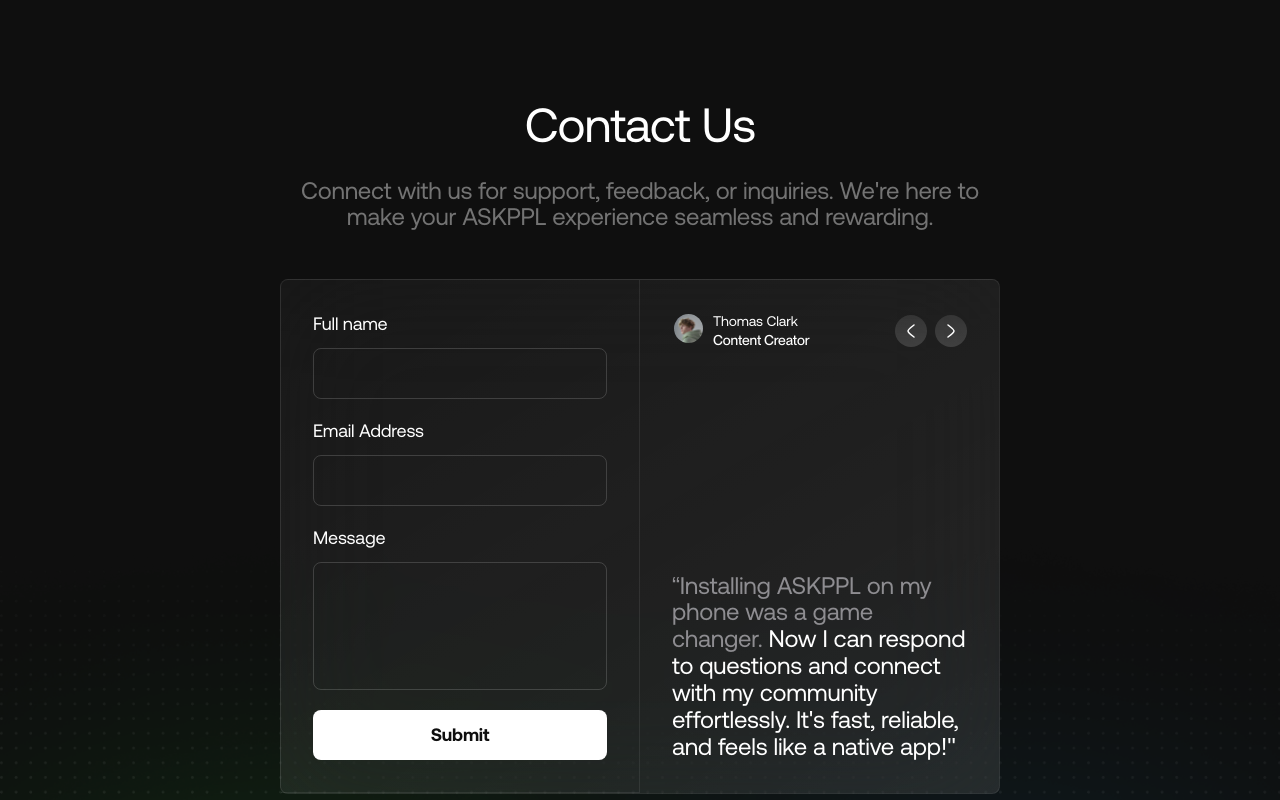
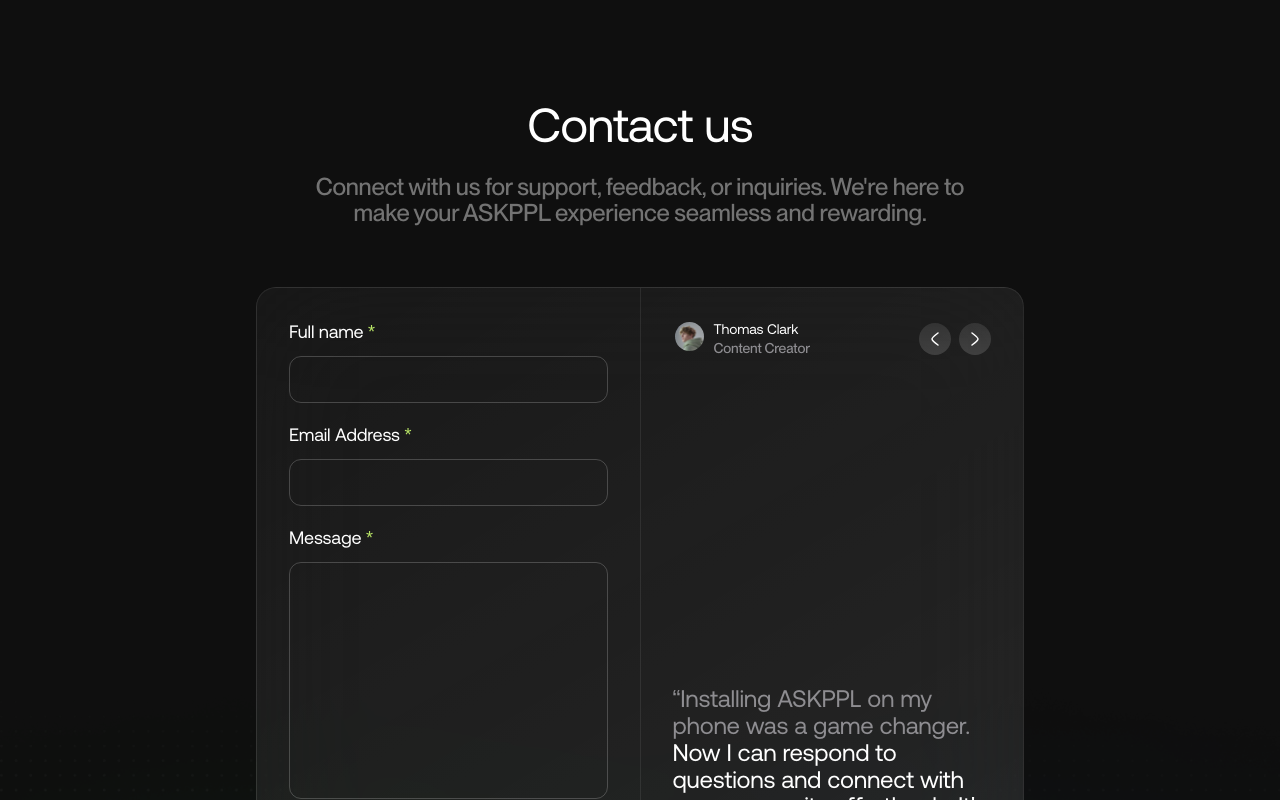
Before and after one commit to EhsanullahQadeer/askppl-sales-website, a Next.js app: page /contactus in a window 1280 px wide. Shown: the top 800 px of the page. Built offline with nearby package versions, Linux system fonts and the light colour scheme.

Commit message:
contact us page formik added

```diff
--- /dev/null
+++ b/src/app/(pages)/contactus/components/FormSection.tsx
@@ -0,0 +1,85 @@
+"use client";
+
+import { Form, Formik } from "formik";
+import * as Yup from "yup";
+import React from "react";
+import { IContactFormValues } from "./types";
+import FormikInputField from "@/components/FormikInputField";
+
+const validationSchema = Yup.object({
+  name: Yup.string().required("Please fill out this field"),
+  email: Yup.string()
+    .email("Invalid email address")
+    .required("Please fill out this field"),
+  message: Yup.string().required("Please fill out this field"),
+});
+
+const FormSection = () => {
+  const initialValues: IContactFormValues = {
+    name: "",
+    email: "",
+    message: "",
+  };
+
+  const handleFormSubmit = (values: IContactFormValues) => {
+    console.log("Form submitted with values:", values);
+  };
+
+  return (
+    <Formik
+      initialValues={initialValues}
+      validationSchema={validationSchema}
+      onSubmit={handleFormSubmit}
+    >
+      {() => {
+        return (
+          <Form>
+            <div className="m-6 sm:m-8 flex flex-col gap-5">
+              <div className="flex">
+                <FormikInputField
+                  {...{
+                    name: "name",
+                    label: "Full name",
+                    isRequired: true,
+                  }}
+                />
+              </div>
+
+              <div className="flex">
+                <FormikInputField
+                  {...{
+                    name: "email",
+                    label: "Email Address",
+                    type: "email",
+                    isRequired: true,
+                  }}
+                />
+              </div>
+
+              <div className="flex">
+                <FormikInputField
+                  {...{
+                    name: "message",
+                    label: "Message",
+                    isRequired: true,
+                    isTextarea: true,
+                    rows: "10",
+                  }}
+                />
+              </div>
+
+              <button
+                type="submit"
+                className="bg-white text-dark w-full p-4 rounded-xl text-lg font-bold leading-none"
+              >
+                Submit
+              </button>
+            </div>
+          </Form>
+        );
+      }}
+    </Formik>
+  );
+};
+
+export default FormSection;
--- /dev/null
+++ b/src/app/(pages)/contactus/components/ReviewsSection.tsx
@@ -0,0 +1,52 @@
+import Image from "next/image";
+import creator from "../../../../assets/images/installing.png";
+import React from "react";
+import LeftIcon from "@/assets/icons/LeftIcon";
+import RightIcon from "@/assets/icons/RightIcon";
+
+const ReviewsSection = () => {
+  return (
+    <div className="m-6 sm:m-8 flex flex-col justify-between gap-40 sm:gap-2">
+      <div className="flex justify-between gap-4 items-center">
+        <div className="flex items-start gap-2">
+          <div className="w-fit">
+            <div className=" flex bg-green p-0.5 w-[33px] h-[33px] justify-center items-center rounded-full">
+              <Image
+                className="rounded-full w-full h-full object-cover"
+                src={creator}
+                alt="review-maker"
+              />
+            </div>
+          </div>
+
+          <div className="flex flex-col whitespace-nowrap text-sm justify-between">
+            <span>Thomas Clark</span>
+            <span className="text-white50 font-medium font-neueMontreal text-smokeGray">
+              Content Creator
+            </span>
+          </div>
+        </div>
+        <div className="flex gap-2 items-center">
+          <div className="p-1 rounded-full bg-subtle-frost-gradient ">
+            <LeftIcon />
+          </div>
+          <div className="p-1 rounded-full bg-subtle-frost-gradient">
+            <RightIcon />
+          </div>
+        </div>
+      </div>
+      <div className="text-2xl ">
+        <span className="text-smokeGray">
+          “Installing ASKPPL on my phone was a game changer.
+        </span>{" "}
+        <span>
+          Now I can respond to questions and connect with my community
+          effortlessly. It&apos;s fast, reliable, and feels like a native
+          app!&quot;
+        </span>
+      </div>
+    </div>
+  );
+};
+
+export default ReviewsSection;
--- /dev/null
+++ b/src/app/(pages)/contactus/components/types.ts
@@ -0,0 +1,5 @@
+export interface IContactFormValues {
+  name: string;
+  email: string;
+  message: string;
+}
--- a/src/app/(pages)/contactus/page.tsx
+++ b/src/app/(pages)/contactus/page.tsx
@@ -1,129 +1,39 @@
-import Image from "next/image";
-import creator from "../../../assets/images/installing.png";
-import React from "react";
-import Forward from "@/assets/icons/Forward";
-import back from "../../../assets/images/group.png";
-import Back from "@/assets/icons/Back";
+import FormSection from "./components/FormSection";
+import ReviewsSection from "./components/ReviewsSection";
+import dotsBackground from "../../../assets/images/group.png";
 
-const ContactUs = () => {
-  const formData = {
-    fullName: "",
-    email: "",
-    message: "",
-  };
-
-  const handleInputChange = (e: any) => {
-    const { name, value } = e.target;
-    // formData[name] = value;
-  };
-
-  const handleSubmit = (e: any) => {
-    e.preventDefault();
-
-    console.log("Form submitted:", formData);
-
-    alert("Form submitted successfully!");
-  };
-
+const Page = () => {
   return (
-    <>
-      <div style={{
-    backgroundImage: `url(${back.src})`,
-  }} className="bg-contain bg-no-repeat bg-bottom z-10 w-full h-full py-24">
-        <div className="flex justify-center z-30 items-center">
-          <div className="flex flex-col items-center justify-center  xl:w-3/5 px-6 gap-4 sm:gap-6">
-            <h2 className="sm:text-6xl text-3xl font-medium font-aeonik">Contact Us</h2>
-            <span className="text-hazyPearl px-3 sm:text-2xl text-lg  sm:mb-6 mb-4 font-medium text-center">
-              Connect with us for support, feedback, or inquiries. We're here to
-              make your ASKPPL experience seamless and rewarding.
-            </span>
     <div
       style={{
-                background: `linear-gradient(150deg, rgba(255, 255, 255, 0.04) 0.98%, rgba(255, 255, 255, 0.10) 101.45%)`,
+        backgroundImage: `url(${dotsBackground.src})`,
       }}
-              className="flex z-30 sm:flex-row flex-col w-full border backdrop-blur-[60px] border-gentleFog rounded-lg "
+      className="bg-contain bg-no-repeat bg-bottom w-full h-full pt-24 pb-32"
     >
-              <form
-                className="flex w-full sm:w-1/2 font-aeonik flex-col  gap-5 sm:border-r border-b  border-gentleFog p-6 sm:p-8"
-                action=""
-              >
-                <div className="flex flex-col   gap-3">
-                  <span className="text-lg font-medium">Full name</span>
-                  <input
-                    required
-                    className="px-4 py-[14px] border border-froastedWhite bg-transparent rounded-lg focus:border-lightLime focus:outline-none"
-                    type="name"
-                  />
-                </div>{" "}
-                <div className="flex flex-col gap-3">
-                  <span className="text-lg font-medium">Email Address</span>
-                  <input
-                    required
-                    className="px-4 py-[14px] border border-froastedWhite bg-transparent rounded-lg focus:border-lightLime focus:outline-none"
-                    type="email"
-                  />
-                </div>{" "}
-                <div className="flex flex-col gap-3">
-                  <span className="text-lg font-medium">Message</span>
-                  <textarea
-                    className="px-4 py-[14px] resize-none border bg-transparent border-froastedWhite  rounded-lg h-32 focus:outline-none  focus:border-lightLime"
-                    name=""
-                    id=""
-                  ></textarea>
-                </div>
-                <button
-                  type="submit"
-                  className="px-4 py-[13px] w-full text-dark font-bold text-lg bg-white rounded-lg focus:outline-none"
-                >
-                  Submit
-                </button>
-              </form>
-              <div className=" p-6 sm:p-8 w-full sm:w-1/2  sm:gap-2 gap-40 flex flex-col justify-between ">
-                <div className="flex justify-between gap-4  items-center ">
-                  <div className="flex   items-start gap-2 ">
-                    <div className="w-fit">
-                      <div className=" flex bg-green  p-0.5 w-[33px] h-[33px] justify-center items-center rounded-full">
-                        <Image
-                          className="rounded-full w-full h-full object-cover"
-                          src={creator}
-                          alt="Creator"
-                        />
-                      </div>
+      <div className="max-w-[704px] mx-auto max-sm:px-9">
+        <h1 className="text-3xl sm:text-6xl text-center font-medium">
+          Contact us
+        </h1>
+
+        <p className="mt-6 sm:mt-5 text-hazyPearl text-lg sm:text-2xl font-neueMontreal font-medium text-center">
+          Connect with us for support, feedback, or inquiries. We&apos;re here
+          to make your ASKPPL experience seamless and rewarding.
+        </p>
       </div>
 
-                    <div className="flex flex-col whitespace-nowrap text-sm justify-between">
-                      <span> Thomas Clark</span>
-                      <span className="text-white50 font-medium font-neueMontreal">
-                        Content Creator
-                      </span>
+      <div className="mx-5">
+        <div className="mt-[86px] sm:mt-[60px] max-w-3xl mx-auto flex flex-col sm:flex-row rounded-20 border border-gentleFog bg-midnight-ash-gradient backdrop-60 flex-wrap">
+          <div className="flex-1 sm:border-r border-gentleFog">
+            <FormSection />
           </div>
-                  </div>
-                  <div className="flex gap-2 items-center ">
-                    <div className="p-1 rounded-full bg-subtle-frost-gradient ">
-                      <Back />
-                    </div>
-                    <div className="p-1 rounded-full bg-subtle-frost-gradient">
-                      <Forward />
-                    </div>
-                  </div>
-                </div>
-                <div className="text-2xl ">
-                  <span className="text-smokeGray">
-                    “Installing ASKPPL on my phone was a game changer.
-                  </span>{' '}
-                  <span>
-                    Now I can respond to questions and connect with my community
-                    effortlessly. It's fast, reliable, and feels like a native
-                    app!"
-                  </span>
+
+          <div className="flex-1 flex">
+            <ReviewsSection />
           </div>
         </div>
       </div>
     </div>
-        </div>
-      </div>
-    </>
   );
 };
 
-export default ContactUs;
+export default Page;
--- a/src/components/FormikInputField.tsx
+++ b/src/components/FormikInputField.tsx
@@ -51,7 +51,7 @@
 
         <ErrorMessage name={name}>
           {(msg) => (
-            <div className="z-50 absolute top-[95%] left-1/2 -translate-x-1/2">
+            <div className="z-50 absolute top-[95%] left-1/2 -translate-x-1/2 w-max">
               <div className="px-2">
                 <PolygonIcon />
               </div>
--- a/tailwind.config.ts
+++ b/tailwind.config.ts
@@ -1,5 +1,5 @@
 import type { Config } from "tailwindcss";
-import { fontFamily } from "tailwindcss/defaultTheme"
+import { fontFamily } from "tailwindcss/defaultTheme";
 
 export default {
   content: [
@@ -92,6 +92,9 @@
         "green-fade-vertical-bottom":
           "linear-gradient(to top, #013B30 -8.51%, rgba(1, 59, 48, 0.94) 44.68%, rgba(1, 59, 48, 0.00) 100%)",
 
+        "midnight-ash-gradient":
+          "linear-gradient(150deg, rgba(255, 255, 255, 0.04) 0.98%, rgba(255, 255, 255, 0.10) 101.45%)",
+
         "linear-black-fade":
           "linear-gradient(150deg, rgba(0, 0, 0, 0.20) 0.98%, rgba(0, 0, 0, 0.40) 101.45%)",
 
```
Lines whose indentation alone changed are shown as unchanged.
